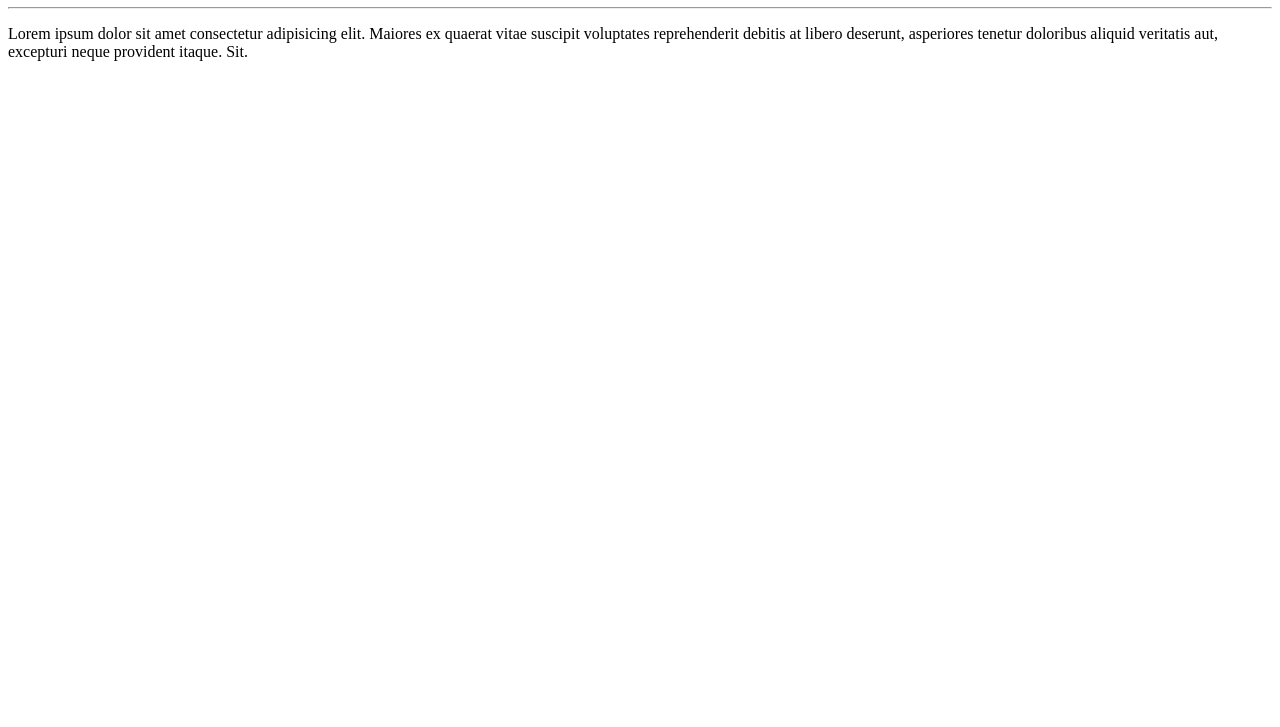
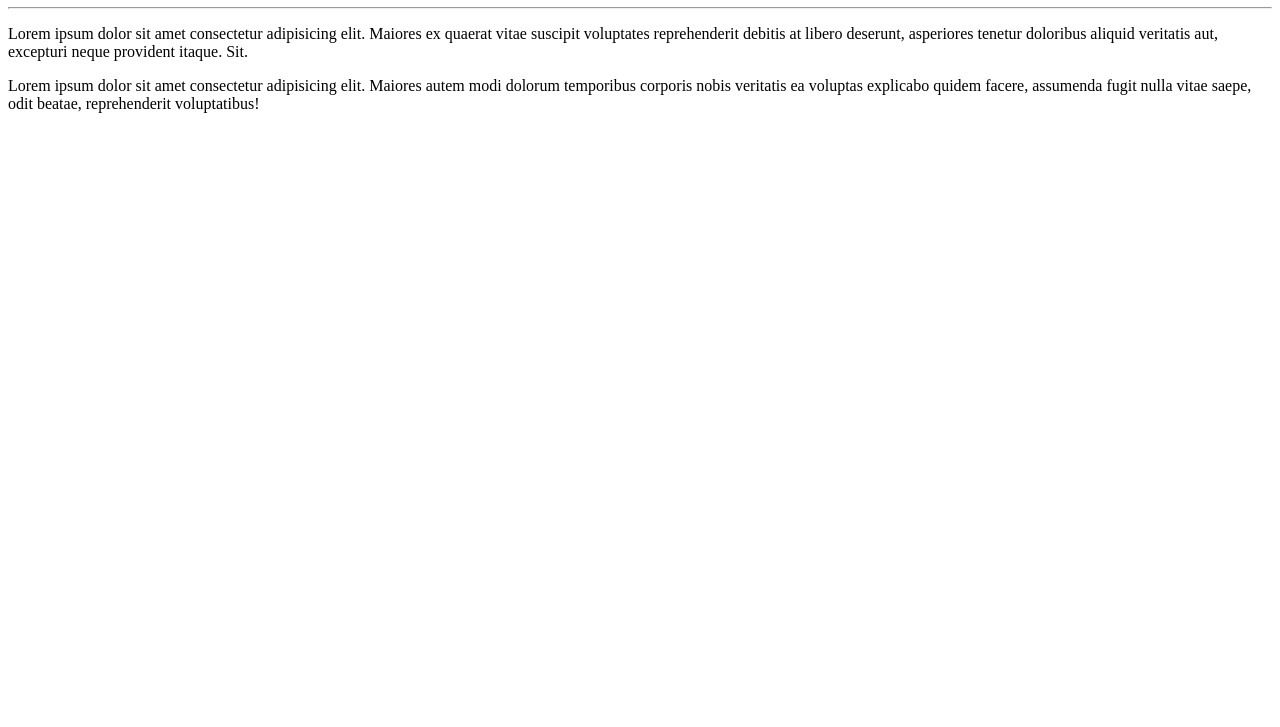
Before and after one commit to syinthesis/Ola-Mundo, a plain HTML site: page site-exemplo/index.html in a window 1280 px wide. Shown: the part 73-800 px from the top of the page. Drawn offline with Linux system fonts and the light colour scheme.

Commit message:
adicionei outro paragrafo

```diff
--- a/site-exemplo/index.html
+++ b/site-exemplo/index.html
@@ -9,5 +9,6 @@
   <h1>Ola, Mundo!</h1>
   <hr>
   <p>Lorem ipsum dolor sit amet consectetur adipisicing elit. Maiores ex quaerat vitae suscipit voluptates reprehenderit debitis at libero deserunt, asperiores tenetur doloribus aliquid veritatis aut, excepturi neque provident itaque. Sit.</p>
+  <p>Lorem ipsum dolor sit amet consectetur adipisicing elit. Maiores autem modi dolorum temporibus corporis nobis veritatis ea voluptas explicabo quidem facere, assumenda fugit nulla vitae saepe, odit beatae, reprehenderit voluptatibus!</p>
 </body>
 </html>
```
